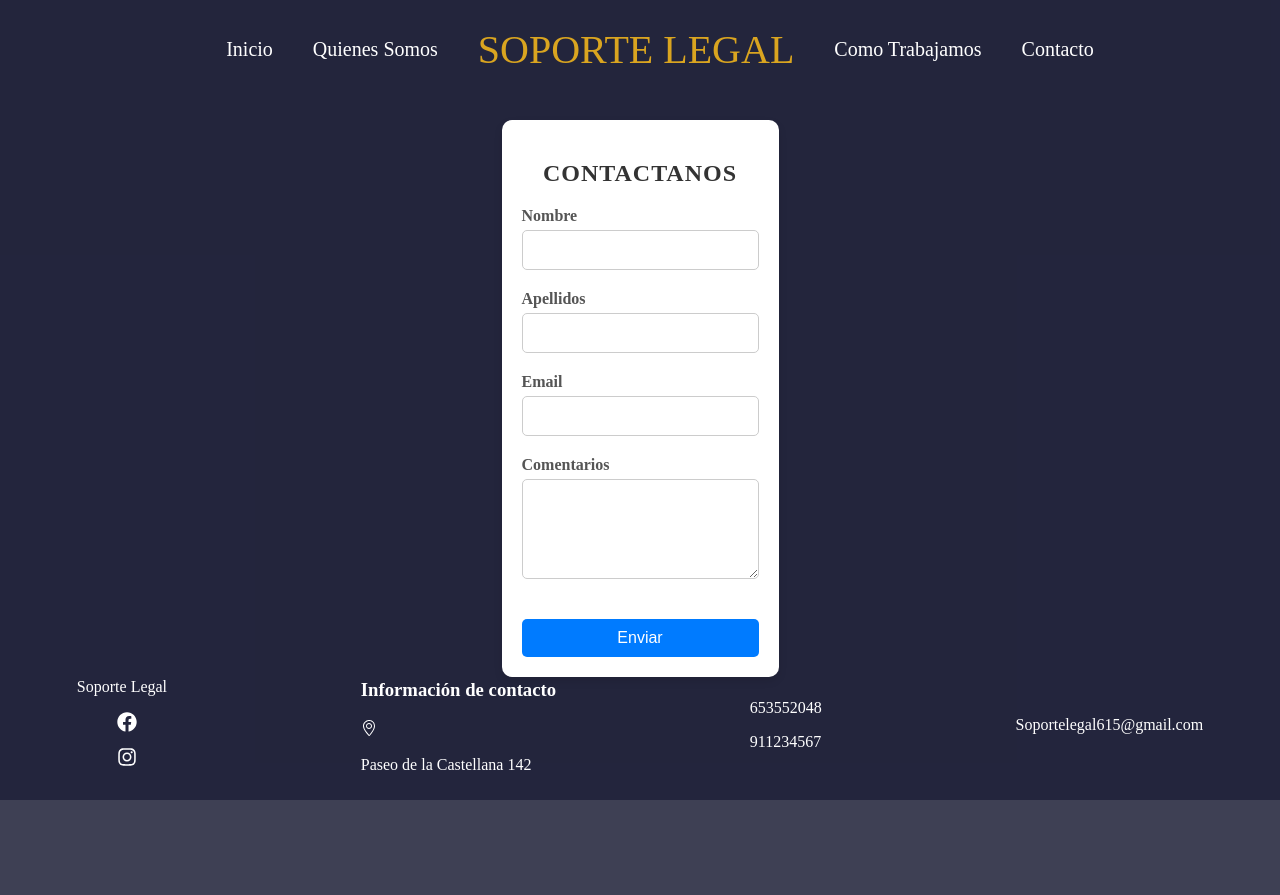
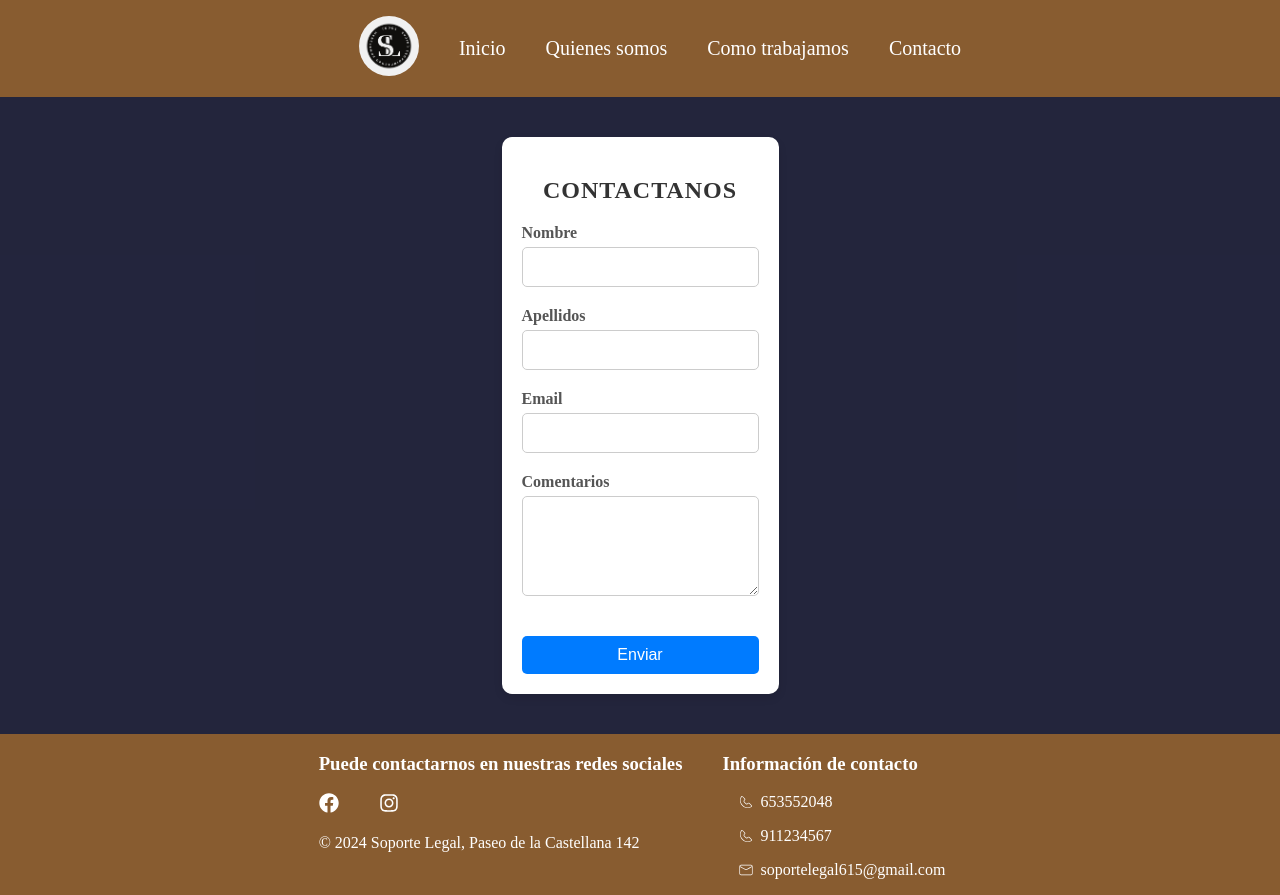
Before and after one commit to julian9805/Soporte_legal, a React (Vite) app in the folder Soporte_legal_front/: page /contact in a window 1280 px wide. Before the commit the page ends 800 px from the top, so only its background shows below. Built offline with nearby package versions, Linux system fonts and the light colour scheme.

Commit message:
ajustes menu y footer

```diff
--- a/Soporte_legal_front/package.json
+++ b/Soporte_legal_front/package.json
@@ -1,7 +1,7 @@
 {
   "name": "primera-web-react",
   "private": true,
-  "version": "0.0.0",
+  "version": "1.0.0",
   "type": "module",
   "scripts": {
     "dev": "vite",
--- a/Soporte_legal_front/src/components/pages/Footer.jsx
+++ b/Soporte_legal_front/src/components/pages/Footer.jsx
@@ -1,37 +1,43 @@
 import { FaFacebook, FaInstagram } from "react-icons/fa";
 import { SlLocationPin } from "react-icons/sl";
+import { CiPhone, CiMail } from "react-icons/ci";
 
 function Footer() {
     return (
-        <section className="footer">
+        <footer className="footer">
             <div className="footer-icons">
-                <p>Soporte Legal</p>
-                <ul className="icons">
-                    <li>
+                <h3>Puede contactarnos en nuestras redes sociales</h3>
+                <ul className="navbar-nav">
+                    <li className="nav-item">
                         <a href="#" target="_blank" rel="noopener noreferrer" className="social-icon">
                             <FaFacebook />
                         </a>
                     </li>
-                    <li>
+                    <li className="nav-item">
                         <a href="#" target="_blank" rel="noopener noreferrer" className="social-icon">
                             <FaInstagram />
                         </a>
                     </li>
                 </ul>
+                <p>© 2024 Soporte Legal, Paseo de la Castellana 142</p>
             </div>
             <div className="footer-container">
                 <h3>Información de contacto</h3>
-                <SlLocationPin className="location-icon" />
-                <p>Paseo de la Castellana 142</p>
+                <div className="icon-component">
+                    <CiPhone />
+                    <a href="tel:+34653552048">653552048</a>
+                </div>
+                <div className="icon-component">
+                    <CiPhone />
+                    <a href="tel:+34911234567">911234567</a>
+                </div>
+                <div className="icon-component">
+                    <CiMail />
+                    <a href="mailto:soportelegal615@gmail.com">soportelegal615@gmail.com</a>
+                </div>
+
             </div>
-            <div>
-                <p>653552048</p>
-                <p>911234567</p>
-            </div>
-            <div>
-                <p>Soportelegal615@gmail.com</p>
-            </div>
-        </section>
+        </footer>
     );
 }
 
--- a/Soporte_legal_front/src/components/pages/Header.jsx
+++ b/Soporte_legal_front/src/components/pages/Header.jsx
@@ -4,43 +4,42 @@ import { Link } from "react-router-dom";
 function Header(){
 
     return(
-        <section className={ "header" }>
+        <header>
+            <nav className={ "nav-bar" }>
                 <div className={"header-container"}>
-                <ul>
-                    <li>
-                        <Link to={"/"} className={"nav-bar"}>
-                            <span>Inicio</span>
+                    <ul className="menu-list navbar-nav">
+                        <li className="nav-item">
+                            <Link to={"/"} className={"nav-item"}>
+                                <img className="icon-home" src="../../../../images/logo.png"/>
                             </Link>
                         </li>
-                </ul>
-                <ul>
-                    <li>
-                        <Link to={"/about"} className={"nav-bar"}>
-                            <span>Quienes Somos</span>
+
+                        <li className={"nav-item"}>
+                            <Link to={"/"}>
+                                Inicio
                             </Link>
                         </li>
-                </ul>
-                <ul>
-                    <li>
-                        <span className={"title-header"}>SOPORTE LEGAL</span>
-                    </li>
-                </ul>
-                <ul>
-                    <li>
-                        <Link to={"/work"} className={"nav-bar"}>
-                            <span>Como Trabajamos</span>
+
+                        <li className={"nav-item"}>
+                            <Link to={"/about"}>
+                                Quienes somos
                             </Link>
                         </li>
-                </ul>
-                <ul>
-                    <li>
-                        <Link to={"/contact"} className={"nav-bar"}>
-                            <span>Contacto</span>
+
+                        <li className={"nav-item"}>
+                            <Link to={"/work"} >
+                                Como trabajamos
+                            </Link>
+                        </li>
+                        <li className={"nav-item"}>
+                            <Link to={"/contact"}>
+                                Contacto
                             </Link>
                         </li>
                     </ul>
                 </div>
-        </section>
+            </nav>
+        </header>
     )
 }
 
--- a/Soporte_legal_front/src/components/pages/Home/Home.jsx
+++ b/Soporte_legal_front/src/components/pages/Home/Home.jsx
@@ -8,16 +8,19 @@ function Home(){
     return(
         <>
             <Header/>
+                <main>
+
                     <section className="home-container">
                         <div className="title-home">
                             <h1>DECUBRE Y CONOCE COMO TRABAJAMOS</h1>
                         </div>
-            <img className="image-home" src="../../../../public/images/logo.png"/>
+
                         <Link to={"/contact"}>
                             <button>Contactanos</button>
                         </Link>
 
                     </section>
+                </main>
             <Footer/>
         </>
     )
--- a/Soporte_legal_front/src/css/index.css
+++ b/Soporte_legal_front/src/css/index.css
@@ -1,4 +1,15 @@
 /* Estilos generales */
+
+:root {
+  --color-1: #885c30;
+  --color-2: #a46f39;
+  --color-3: #be8143;
+  --color-4: #c9935d;
+  --color-5: #a5a5a5;
+  --color-6: #b7b7b7;
+  --color-7: #cacaca;
+}
+
 main{
   overflow: hidden;
 }
@@ -18,7 +29,7 @@ body, html {
 }
 
 header, footer {
-  background-color: #101332db; /* Color de fondo consistente */
+  background-color: var(--color-1); /* Color de fondo consistente */
   color: white; /* Ajuste de color de texto para mejor contraste */
 }
 
@@ -29,16 +40,39 @@ header, footer {
   justify-content: center;
 }
 
-li {
-  list-style-type: none;
-  font-size: 20px;
-  margin-top: 10px;
-}
+/***** menu-header  ******/
 
 .nav-bar {
   text-decoration: none;
   color: white;
 }
+
+.navbar-nav{
+  display: flex;
+  gap: 40px;
+  align-items: center;
+}
+
+.nav-bar {
+  justify-content: center;
+}
+
+.nav-item {
+  list-style: none;
+  font-size: 20px;
+}
+
+.nav-item a {
+  text-decoration: none;
+  color: #fff;
+}
+
+.nav-item a .icon-home {
+  width: 60px;
+  border-radius: 100%;
+}
+
+/***** menu-header  ******/
 
 .header {
   width: 100%;
@@ -52,6 +86,11 @@ li {
 }
 
 /* main/home */
+
+main {
+  min-height: 70vh;
+}
+
 .home-container {
   display: flex;
   flex-direction: column;
@@ -84,18 +123,13 @@ button {
   cursor: pointer;
 }
 
-/* footer */
+/****************** footer ***********************/
 .footer {
   width: 100%;
-  height: 150px;
   display: flex;
-  align-items: center;
-  justify-content: space-around;
+  justify-content: center;
   gap: 40px;
   color: white;
-  bottom: 0;
-  left: 0;
-  position: fixed;
   cursor: default;
 }
 
@@ -106,3 +140,23 @@ button {
 .footer-container .location-icon {
   color: white;
 }
+
+.footer-icons ul {
+  padding: 0px;
+}
+
+.icon-component {
+    display: flex;
+    align-items: center;
+    gap: 6px;
+    margin: 16px;
+}
+
+.icon-component a {
+  color: #fff;
+  text-decoration: none;
+}
+
+.icon-component p {
+  margin: 0px;
+}
```
Lines whose indentation alone changed are shown as unchanged.
